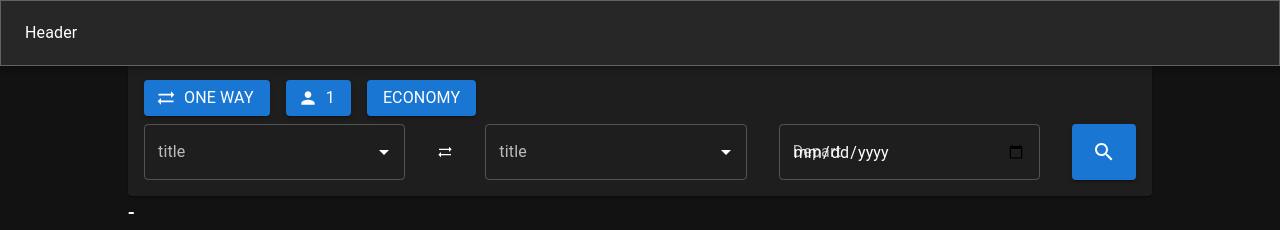
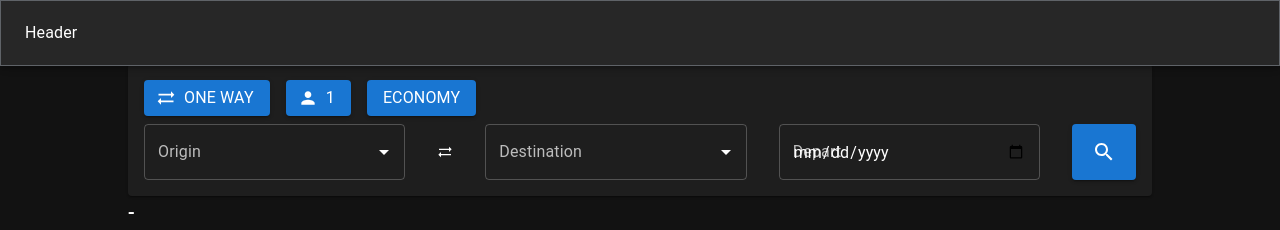
Before and after one commit to calip/google-flight, a React (Create React App) app: page / in a window 1280 px wide. Shown: the top 230 px of the page. Built offline with nearby package versions, Linux system fonts and the light colour scheme.

Commit message:
add airport search selection

```diff
--- a/src/Components/Content/index.js
+++ b/src/Components/Content/index.js
@@ -7,6 +7,7 @@ import ExpandMoreIcon from '@mui/icons-material/ExpandMore'
 import FormPassenger from '../Form/Passenger'
 import { FLIGHT_TYPE, FLIGHT_CLASS } from '../../Constant'
 import FormSelect from '../Form/Select'
+import FormAirport from '../Form/Airport'
 
 const useStyles = makeStyles((theme) => ({
   root: {
@@ -65,65 +66,13 @@ const Content = () => {
             direction={{ xs: 'column', sm: 'row' }}
             spacing={{ xs: 1, sm: 2, md: 4 }}>
             <FormControl fullWidth>
-              <Autocomplete
-                id="combo-box-demo"
-                noOptionsText={"Type something..."}
-                options={[]}
-                loading={false}
-                onChange={() => {}}
-                onInputChange={() => {}}
-                isOptionEqualToValue={(option, value) => option.presentation.suggestionTitle === value.presentation.suggestionTitle}
-                getOptionLabel={(option) => option}
-                renderInput={(params) => (
-                  <TextField
-                    {...params}
-                    label={"title"}
-                    slotProps={{
-                      input: {
-                        ...params.InputProps,
-                        endAdornment: (
-                          <>
-                            {loading ? <CircularProgress color="inherit" size={20} /> : null}
-                            {params.InputProps.endAdornment}
-                          </>
-                        ),
-                      },
-                    }}
-                  />
-                )}
-              />
+              <FormAirport setData={() => {}} title="Origin" name="origin-dropdown" />
             </FormControl>
             <Typography sx={{ textAlign: 'center'}}>
               <SyncAltIcon sx={{ height: '100%' }} fontSize="inherit" />
             </Typography>
             <FormControl fullWidth>
-              <Autocomplete
-                id="combo-box-demo"
-                noOptionsText={"Type something..."}
-                options={[]}
-                loading={false}
-                onChange={() => {}}
-                onInputChange={() => {}}
-                isOptionEqualToValue={(option, value) => option.presentation.suggestionTitle === value.presentation.suggestionTitle}
-                getOptionLabel={(option) => option}
-                renderInput={(params) => (
-                  <TextField
-                    {...params}
-                    label={"title"}
-                    slotProps={{
-                      input: {
-                        ...params.InputProps,
-                        endAdornment: (
-                          <>
-                            {loading ? <CircularProgress color="inherit" size={20} /> : null}
-                            {params.InputProps.endAdornment}
-                          </>
-                        ),
-                      },
-                    }}
-                  />
-                )}
-              />
+              <FormAirport setData={() => {}} title="Destination" name="destination-dropdown" />
             </FormControl>
             <FormControl fullWidth>
               <TextField name="flight-date" id="flight-date" type="date" label="Depart" variant="outlined" />
--- /dev/null
+++ b/src/Components/Form/Airport/index.js
@@ -0,0 +1,69 @@
+import { useRef, useState } from "react";
+import {
+  Autocomplete,
+  CircularProgress,
+  TextField,
+} from "@mui/material";
+import Service from "../../../Service/Api";
+
+const API_URL = 'https://sky-scrapper.p.rapidapi.com/api/v1/flights/searchAirport?query='
+
+const FormAirport = ({ title, setData, name }) => {
+  const [options, setOptions] = useState([])
+  const [loading, setLoading] = useState(false)
+
+  const getAirports = (searchTerm) => {
+    setLoading(true)
+
+    Service.getData(`${API_URL}${searchTerm}`).then(result => {
+      setOptions(result.data);
+      setLoading(false)
+    })
+  }
+
+  const onInputChange = (event, value, reason) => {
+    if (value && options.length <= 0) {
+      getAirports(value)
+    } else {
+      setOptions([])
+    }
+  };
+
+  const onSelectedChange = (event, value) => {
+    setData(value)
+  }
+
+  return (
+    <>
+      <Autocomplete
+        id={name}
+        noOptionsText={"Type something..."}
+        options={options}
+        loading={loading}
+        onChange={onSelectedChange}
+        onInputChange={onInputChange}
+        isOptionEqualToValue={(option, value) => option.presentation.suggestionTitle === value.presentation.suggestionTitle}
+        getOptionLabel={(option) => option.presentation.suggestionTitle}
+        renderInput={(params) => (
+          <TextField
+            {...params}
+            label={title}
+            slotProps={{
+              input: {
+                ...params.InputProps,
+                endAdornment: (
+                  <>
+                    {loading ? <CircularProgress color="inherit" size={20} /> : null}
+                    {params.InputProps.endAdornment}
+                  </>
+                ),
+              },
+            }}
+          />
+        )}
+      />
+    </>
+  )
+}
+
+export default FormAirport
--- a/src/Service/Api.js
+++ b/src/Service/Api.js
@@ -1,10 +1,8 @@
-const apiUrl = 'https://sky-scrapper.p.rapidapi.com/api/v1/flights/searchAirport?query=new&locale=en-US';
-
-const fetchData = async () => {
+const fetchData = async (apiUrl) => {
   const response = await fetch(apiUrl, {
     "method": "GET",
     "headers": {
-      "x-rapidapi-key": process.env.RAPID_API
+      "x-rapidapi-key": process.env.REACT_APP_RAPID_API
     }
   });
   const data = await response.json();
@@ -12,7 +10,7 @@ const fetchData = async () => {
 }
 
 const Service = {
-  getData: () => fetchData()
+  getData: (apiUrl) => fetchData(apiUrl)
 }
 
 export default Service
```
